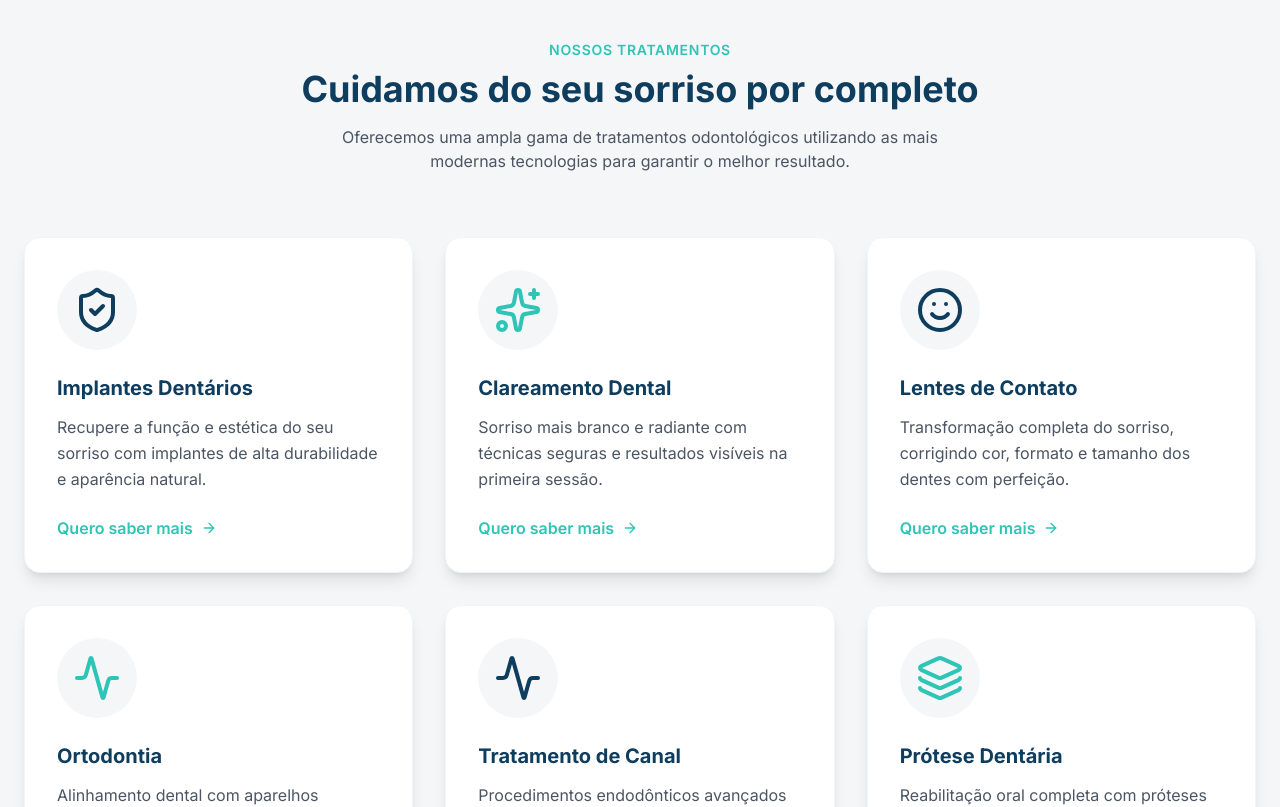
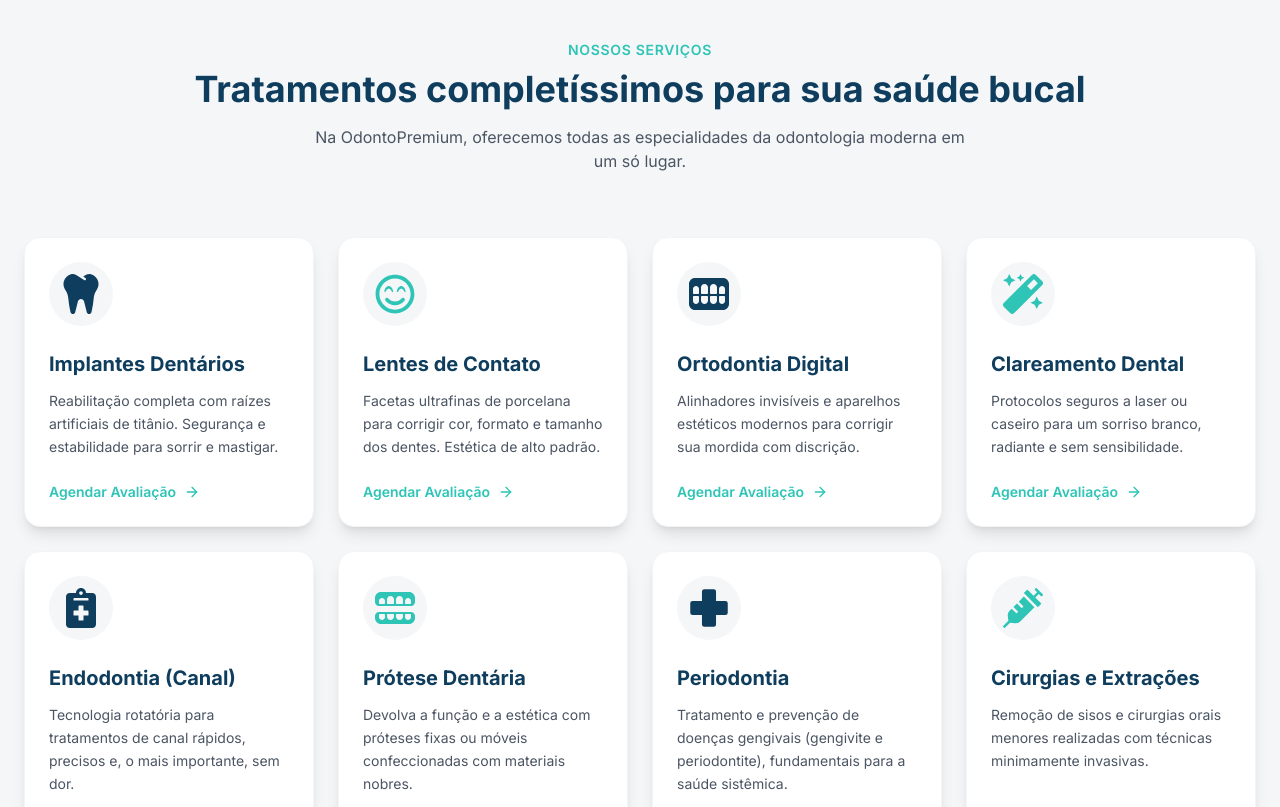
Before and after one commit to matheusetecestudo-sys/dentista, a React (Vite) app: page / in a window 1280 px wide. Shown: the part 1040-1847 px from the top of the page. Built offline with nearby package versions, Linux system fonts and the light colour scheme.

Commit message:
feat: Add comprehensive service list with appropriate icons and streamline footer

```diff
--- a/src/components/Footer.tsx
+++ b/src/components/Footer.tsx
@@ -4,7 +4,7 @@ import { Facebook, Instagram, Mail, Phone } from 'lucide-react';
 const Footer = () => {
     return (
         <footer className="bg-medical-primary text-white py-12 pt-16">
-            <div className="container mx-auto px-6 grid md:grid-cols-4 gap-8 mb-12 border-b border-white/10 pb-12">
+            <div className="container mx-auto px-6 grid md:grid-cols-3 gap-8 mb-12 border-b border-white/10 pb-12">
                 <div>
                     <h2 className="text-2xl font-bold mb-4 font-serif">Clínica Odonto<span className="text-medical-secondary">Premium</span></h2>
                     <p className="text-gray-300 leading-relaxed mb-6">
@@ -24,17 +24,6 @@ const Footer = () => {
                         <li><a href="#sobre" className="text-gray-300 hover:text-white transition">Sobre Nós</a></li>
                         <li><a href="#depoimentos" className="text-gray-300 hover:text-white transition">Depoimentos</a></li>
                         <li><a href="#contato" className="text-gray-300 hover:text-white transition">Contato</a></li>
-                    </ul>
-                </div>
-
-                <div>
-                    <h3 className="text-lg font-bold mb-6 text-medical-secondary">Tratamentos</h3>
-                    <ul className="space-y-3">
-                        <li className="text-gray-300 hover:text-white transition cursor-pointer">Implantes</li>
-                        <li className="text-gray-300 hover:text-white transition cursor-pointer">Ortodontia</li>
-                        <li className="text-gray-300 hover:text-white transition cursor-pointer">Lentes de Contato</li>
-                        <li className="text-gray-300 hover:text-white transition cursor-pointer">Clareamento</li>
-                        <li className="text-gray-300 hover:text-white transition cursor-pointer">Harmonização Facial</li>
                     </ul>
                 </div>
 
--- a/src/components/Services.tsx
+++ b/src/components/Services.tsx
@@ -1,36 +1,58 @@
 
-import { Sparkles, Smile, ShieldCheck, Activity, Layers, ArrowRight } from 'lucide-react';
+import { ArrowRight } from 'lucide-react';
+import { FaTooth, FaTeeth, FaTeethOpen, FaMagic, FaChild, FaNotesMedical, FaSyringe, FaRegSmileBeam, FaMedkit } from 'react-icons/fa';
+import { GiHealthNormal } from 'react-icons/gi';
 
 const treatments = [
     {
         title: 'Implantes Dentários',
-        description: 'Recupere a função e estética do seu sorriso com implantes de alta durabilidade e aparência natural.',
-        icon: <ShieldCheck className="w-12 h-12 text-medical-primary" />,
+        description: 'Reabilitação completa com raízes artificiais de titânio. Segurança e estabilidade para sorrir e mastigar.',
+        icon: <FaTooth className="w-10 h-10 text-medical-primary" />,
+    },
+    {
+        title: 'Lentes de Contato',
+        description: 'Facetas ultrafinas de porcelana para corrigir cor, formato e tamanho dos dentes. Estética de alto padrão.',
+        icon: <FaRegSmileBeam className="w-10 h-10 text-medical-secondary" />,
+    },
+    {
+        title: 'Ortodontia Digital',
+        description: 'Alinhadores invisíveis e aparelhos estéticos modernos para corrigir sua mordida com discrição.',
+        icon: <FaTeeth className="w-10 h-10 text-medical-primary" />,
     },
     {
         title: 'Clareamento Dental',
-        description: 'Sorriso mais branco e radiante com técnicas seguras e resultados visíveis na primeira sessão.',
-        icon: <Sparkles className="w-12 h-12 text-medical-secondary" />,
+        description: 'Protocolos seguros a laser ou caseiro para um sorriso branco, radiante e sem sensibilidade.',
+        icon: <FaMagic className="w-10 h-10 text-medical-secondary" />,
     },
     {
-        title: 'Lentes de Contato',
-        description: 'Transformação completa do sorriso, corrigindo cor, formato e tamanho dos dentes com perfeição.',
-        icon: <Smile className="w-12 h-12 text-medical-primary" />,
-    },
-    {
-        title: 'Ortodontia',
-        description: 'Alinhamento dental com aparelhos modernos, discretos e eficientes para todas as idades.',
-        icon: <Activity className="w-12 h-12 text-medical-secondary" />,
-    },
-    {
-        title: 'Tratamento de Canal',
-        description: 'Procedimentos endodônticos avançados para salvar seu dente sem dor e com total segurança.',
-        icon: <Activity className="w-12 h-12 text-medical-primary" />, // Using Activity again for now
+        title: 'Endodontia (Canal)',
+        description: 'Tecnologia rotatória para tratamentos de canal rápidos, precisos e, o mais importante, sem dor.',
+        icon: <FaNotesMedical className="w-10 h-10 text-medical-primary" />,
     },
     {
         title: 'Prótese Dentária',
-        description: 'Reabilitação oral completa com próteses fixas ou removíveis de alta qualidade e conforto.',
-        icon: <Layers className="w-12 h-12 text-medical-secondary" />,
+        description: 'Devolva a função e a estética com próteses fixas ou móveis confeccionadas com materiais nobres.',
+        icon: <FaTeethOpen className="w-10 h-10 text-medical-secondary" />,
+    },
+    {
+        title: 'Periodontia',
+        description: 'Tratamento e prevenção de doenças gengivais (gengivite e periodontite), fundamentais para a saúde sistêmica.',
+        icon: <GiHealthNormal className="w-10 h-10 text-medical-primary" />,
+    },
+    {
+        title: 'Cirurgias e Extrações',
+        description: 'Remoção de sisos e cirurgias orais menores realizadas com técnicas minimamente invasivas.',
+        icon: <FaSyringe className="w-10 h-10 text-medical-secondary" />,
+    },
+    {
+        title: 'Harmonização Orofacial',
+        description: 'Procedimentos estéticos (Botox, Preenchimentos) que integram o sorriso com a beleza do rosto.',
+        icon: <FaMedkit className="w-10 h-10 text-medical-primary" />,
+    },
+    {
+        title: 'Odontopediatria',
+        description: 'Cuidado especializado para bebês e crianças, focando em prevenção e crescimento saudável (livre de traumas).',
+        icon: <FaChild className="w-10 h-10 text-medical-secondary" />,
     },
 ];
 
@@ -39,23 +61,23 @@ const Services = () => {
         <section className="bg-medical-light py-20" id="tratamentos">
             <div className="container mx-auto px-6">
                 <div className="text-center mb-16">
-                    <span className="text-medical-secondary font-semibold uppercase tracking-wider text-sm">Nossos Tratamentos</span>
-                    <h2 className="text-3xl md:text-4xl font-bold text-medical-primary mt-2">Cuidamos do seu sorriso por completo</h2>
+                    <span className="text-medical-secondary font-semibold uppercase tracking-wider text-sm">Nossos Serviços</span>
+                    <h2 className="text-3xl md:text-4xl font-bold text-medical-primary mt-2">Tratamentos completíssimos para sua saúde bucal</h2>
                     <p className="text-gray-600 mt-4 max-w-2xl mx-auto">
-                        Oferecemos uma ampla gama de tratamentos odontológicos utilizando as mais modernas tecnologias para garantir o melhor resultado.
+                        Na OdontoPremium, oferecemos todas as especialidades da odontologia moderna em um só lugar.
                     </p>
                 </div>
 
-                <div className="grid grid-cols-1 md:grid-cols-2 lg:grid-cols-3 gap-8">
+                <div className="grid grid-cols-1 md:grid-cols-2 lg:grid-cols-3 xl:grid-cols-4 gap-6">
                     {treatments.map((service, index) => (
-                        <div key={index} className="bg-white rounded-2xl p-8 shadow-lg hover:shadow-2xl transition-all duration-300 transform hover:-translate-y-2 group cursor-pointer border border-gray-100">
-                            <div className="bg-medical-light rounded-full w-20 h-20 flex items-center justify-center mb-6 group-hover:bg-medical-primary/10 transition-colors">
+                        <div key={index} className="bg-white rounded-2xl p-6 shadow-lg hover:shadow-2xl transition-all duration-300 transform hover:-translate-y-2 group cursor-pointer border border-gray-100 flex flex-col">
+                            <div className="bg-medical-light rounded-full w-16 h-16 flex items-center justify-center mb-6 group-hover:bg-medical-primary/10 transition-colors self-start">
                                 {service.icon}
                             </div>
                             <h3 className="text-xl font-bold text-medical-primary mb-3">{service.title}</h3>
-                            <p className="text-gray-600 mb-6 leading-relaxed">{service.description}</p>
-                            <a href="https://wa.me/5511992876219" className="inline-flex items-center text-medical-secondary font-semibold hover:text-medical-primary transition-colors gap-2">
-                                Quero saber mais <ArrowRight className="w-4 h-4 group-hover:translate-x-1 transition-transform" />
+                            <p className="text-gray-600 mb-6 leading-relaxed text-sm flex-grow">{service.description}</p>
+                            <a href="https://wa.me/5511992876219" className="inline-flex items-center text-medical-secondary font-semibold hover:text-medical-primary transition-colors gap-2 text-sm mt-auto">
+                                Agendar Avaliação <ArrowRight className="w-4 h-4 group-hover:translate-x-1 transition-transform" />
                             </a>
                         </div>
                     ))}
```
